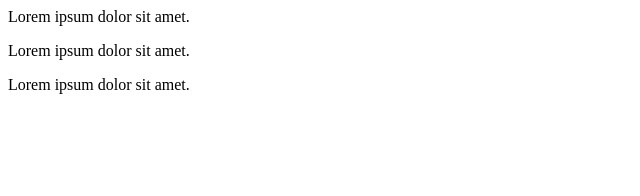
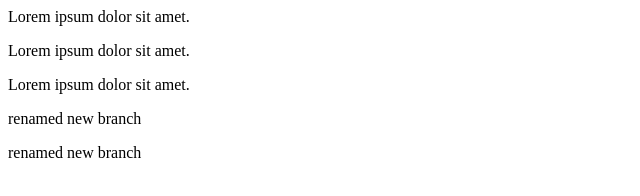
Before and after one commit to Techsikinowski20/terminal_git, a plain HTML site: page index.html in a window 1280 px wide. Shown: the whole page, without its empty margins (0-640 px from the left). Drawn offline with Linux system fonts and the light colour scheme.

Commit message:
renamed new branch

```diff
--- a/index.html
+++ b/index.html
@@ -8,6 +8,7 @@
     <p>Lorem ipsum dolor sit amet.</p>
     <p>Lorem ipsum dolor sit amet.</p>
     <p>Lorem ipsum dolor sit amet.</p>
-
+    <p>renamed new branch</p>
+    <p>renamed new branch</p>
 </body>
 </html>
```
